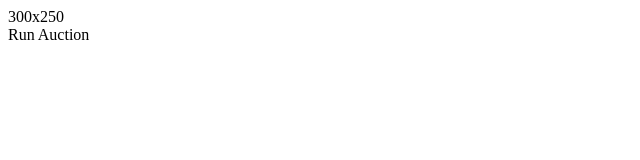
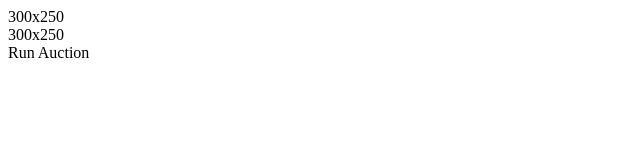
Before and after one commit to ssuman/ssp-test-site, a plain HTML site: page index.html in a window 1280 px wide. Shown: the whole page, without its empty margins (0-640 px from the left). Drawn offline with Linux system fonts and the light colour scheme.

Commit message:
Commit HTML file

```diff
--- a/index.html
+++ b/index.html
@@ -23,6 +23,9 @@
       ></iframe
     ></noscript>
     <div class="demo-ad-slot-area" id="fledge-iframe">300x250</div>
+    <div class="overlap-3" id="ad-container">
+      <div class="demo-ad-slot-area" id="fledge-iframe">300x250</div>
+    </div>
     <div id="run" class="button1">Run Auction</div>
     <script src="./supply.js"></script>
   </body>
```
